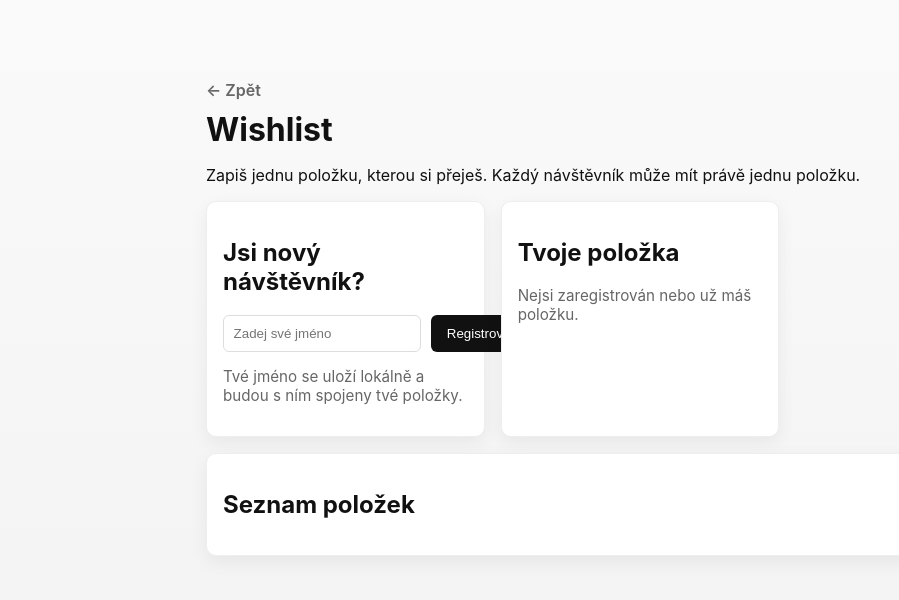
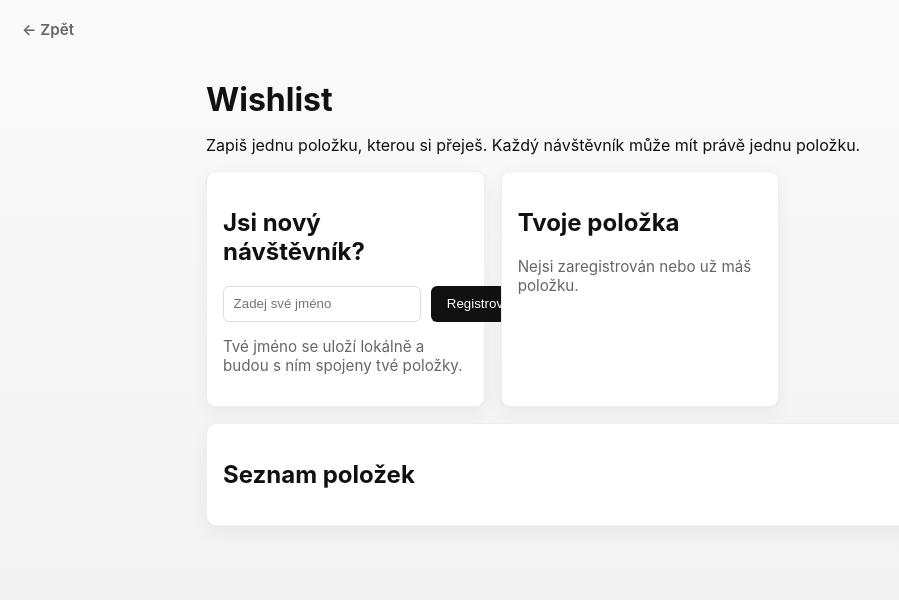
Before and after one commit to 4ME280-25ZS/jkrizanovsky, a website: page wishlist/public/index.html in a window 1280 px wide. Shown: the whole page, without its empty margins (0-899 px from the left). Drawn offline with Linux system fonts and the light colour scheme.

Commit message:
Move back links to page top-left and adjust styling; fix wishlist back href to root

```diff
--- a/vizitka/styles.css
+++ b/vizitka/styles.css
@@ -22,9 +22,10 @@ body{display:grid;place-items:center;background:linear-gradient(180deg,#fff,#f7f
 /* content wrapper to control text alignment relative to avatar */
 .content{flex:1;text-align:center}
 
-/* back link inside card */
-.back-link{align-self:flex-start;text-decoration:none;color:var(--muted);font-weight:600;margin-bottom:.25rem}
+/* back link (page top-left) */
+.back-link{position:fixed;top:14px;left:14px;padding:6px 8px;border-radius:6px;color:var(--muted);text-decoration:none;font-weight:600;font-size:.95rem;z-index:1000}
 .back-link:hover{color:var(--fg)}
+@media (max-width:420px){.back-link{top:10px;left:10px;padding:6px 6px;font-size:.9rem}}
 
 @media(min-width:520px){
   .card{max-width:520px}
--- a/wishlist/public/index.html
+++ b/wishlist/public/index.html
@@ -8,8 +8,8 @@
   </head>
   <body>
     <main class="wrap">
+    <a class="back-link" href="../../" aria-label="Zpět">← Zpět</a>
       <header>
-        <a class="back-link" href="../" aria-label="Zpět">← Zpět</a>
         <h1>Wishlist</h1>
         <p>Zapiš jednu položku, kterou si přeješ. Každý návštěvník může mít právě jednu položku.</p>
         <div id="previewBanner" class="muted hidden">Preview mode: DB not connected — zobrazeny ukázkové data.</div>
--- a/wishlist/public/styles.css
+++ b/wishlist/public/styles.css
@@ -6,9 +6,10 @@ header h1{margin:0;font-size:2rem}
 .board{display:grid;grid-template-columns:repeat(auto-fit,minmax(260px,1fr));gap:1rem;margin-top:1rem}
 .panel{background:var(--bg);padding:1rem;border-radius:10px;box-shadow:0 6px 18px rgba(0,0,0,.06);border:1px solid #eee}
 
-/* back link */
-.back-link{display:inline-block;margin-bottom:.6rem;color:var(--muted);text-decoration:none;font-weight:600}
+/* back link (page top-left) */
+.back-link{position:fixed;top:14px;left:14px;padding:6px 8px;border-radius:6px;color:var(--muted);text-decoration:none;font-weight:600;font-size:.95rem;z-index:1000}
 .back-link:hover{color:var(--fg)}
+@media (max-width:420px){.back-link{top:10px;left:10px;padding:6px 6px;font-size:.9rem}}
 .field{display:flex;gap:.6rem}
 .field input{flex:1;padding:.6rem;border-radius:6px;border:1px solid #ddd}
 .field button{padding:.6rem 1rem;border-radius:6px;border:none;background:#111;color:#fff;cursor:pointer}
```
Also changed, not shown: vizitka/index.html (+1 -1 lines).
